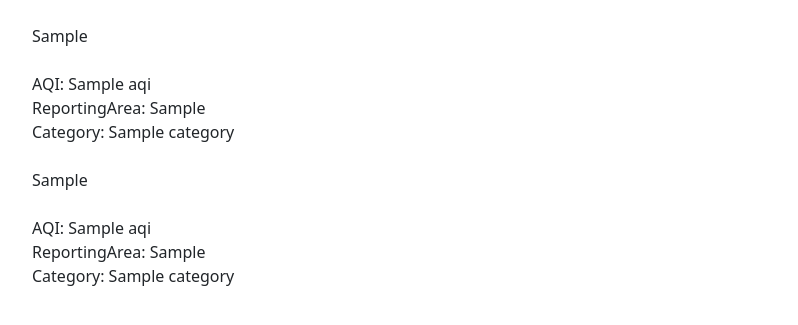
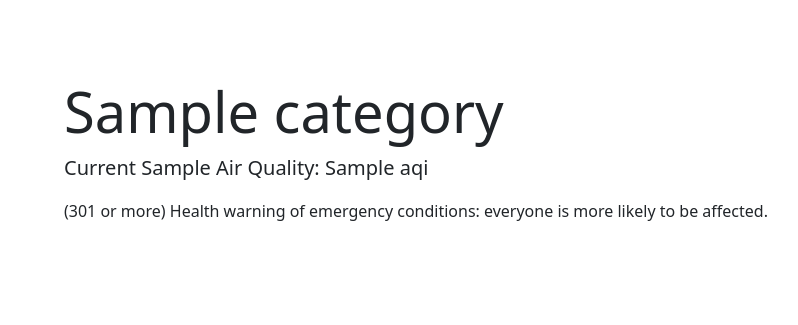
Before and after one commit to sudiptacseseu/djangoweather, a Django app: template lookup/templates/home.html in a window 1280 px wide. Shown: the part 56-381 px from the top of the page, without its empty margins (50-848 px from the left). Run offline with Django 3.2, Linux system fonts and the light colour scheme; the template is opened without the code that fills it: most values are stand-ins (such as "Sample title", 1, 10 or a date in 2020).

Commit message:
Jumbotron added on home.html

```diff
--- a/lookup/templates/base.html
+++ b/lookup/templates/base.html
@@ -8,7 +8,23 @@
     <!-- Bootstrap CSS -->
     <link href="https://cdn.jsdelivr.net/npm/bootstrap@5.0.1/dist/css/bootstrap.min.css" rel="stylesheet" integrity="sha384-+0n0xVW2eSR5OomGNYDnhzAbDsOXxcvSN1TPprVMTNDbiYZCxYbOOl7+AMvyTG2x" crossorigin="anonymous">
 
-    <title>Hello, world!</title>
+    <title>Weather App</title>
+      <style>
+          .good {background-color: #0C0;margin-bottom: 10px;}
+          .moderate {background-color: #FFFF00;}
+          .usg {background-color: #FF9900;}
+          .unhealthy {background-color: #FF0000;}
+          .veryunhealthy {background-color: #990066;}
+          .hazardous {background-color: #660000;}
+          .jumbotron { padding: 20px 5px 20px 15px;
+            margin-bottom: 10px;
+            margin-top: 10px;
+            margin-left: 5px;
+            margin-right: 5px;
+            border-radius: 12px;
+            outline-color: #eeeeee;
+            color: #fffffff;}
+      </style>
   </head>
   <body>
   <nav class="navbar navbar-expand-lg navbar-dark bg-dark">
--- a/lookup/templates/home.html
+++ b/lookup/templates/home.html
@@ -1,11 +1,34 @@
 {% extends 'base.html' %}
 {% block content %}
-    {{ api.0 }}<br/><br/>
-    AQI: {{ api.0.AQI }}<br/>
-    ReportingArea: {{ api.0.ReportingArea }}<br/>
-    Category: {{ api.0.Category.Name }}<br/><br/>
-    {{ api.1 }}<br/><br/>
-    AQI: {{ api.1.AQI }}<br/>
-    ReportingArea: {{ api.1.ReportingArea }}<br/>
-    Category: {{ api.1.Category.Name }}<br/><br/>
+
+{% if api %}
+    {% if api == Error%}
+        There is an error, please try again!
+    {% else %}
+        <div class="jumbotron {{ category_color }}">
+            <div class="container">
+                <br/>
+                 <h1 class="display-4">{{ api.0.Category.Name }}</h1>
+                        <p class="lead">Current {{ api.0.ReportingArea }} Air Quality: {{ api.0.AQI }}</p>
+                    {% if api.0.Category.Name == "Good" %}
+                        <p>(0-50) Air quality is satisfactory, and air pollution poses little or no risk.</p>
+                    {% elif api.0.Category.Name == "Moderate" %}
+                        <p>(51-100) Air quality is acceptable. However, there may be a risk for some people, particularly those who are unusually sensitive to air pollution.</p>
+                    {% elif api.0.Category.Name == "Unhealthy for Sensitive Groups" %}
+                        <p>(101-150) Members of sensitive groups may experience health effects. The general public is less likely to be affected.</p>
+                    {% elif api.0.Category.Name == "Unhealthy" %}
+                        <p>(151-200) Some members of the general public may experience health effects; members of sensitive groups may experience more serious health effects.</p>
+                    {% elif api.0.Category.Name == "Very Unhealthy" %}
+                        <p>(201-300) Health alert: The risk of health effects is increased for everyone.</p>
+                    {% else %}
+                        <p>(301 or more) Health warning of emergency conditions: everyone is more likely to be affected.</p>
+                    {% endif %}
+                <br/>
+            </div>
+
+
+        </div>
+    {% endif %}
+{% endif %}
+
 {% endblock %}
```
